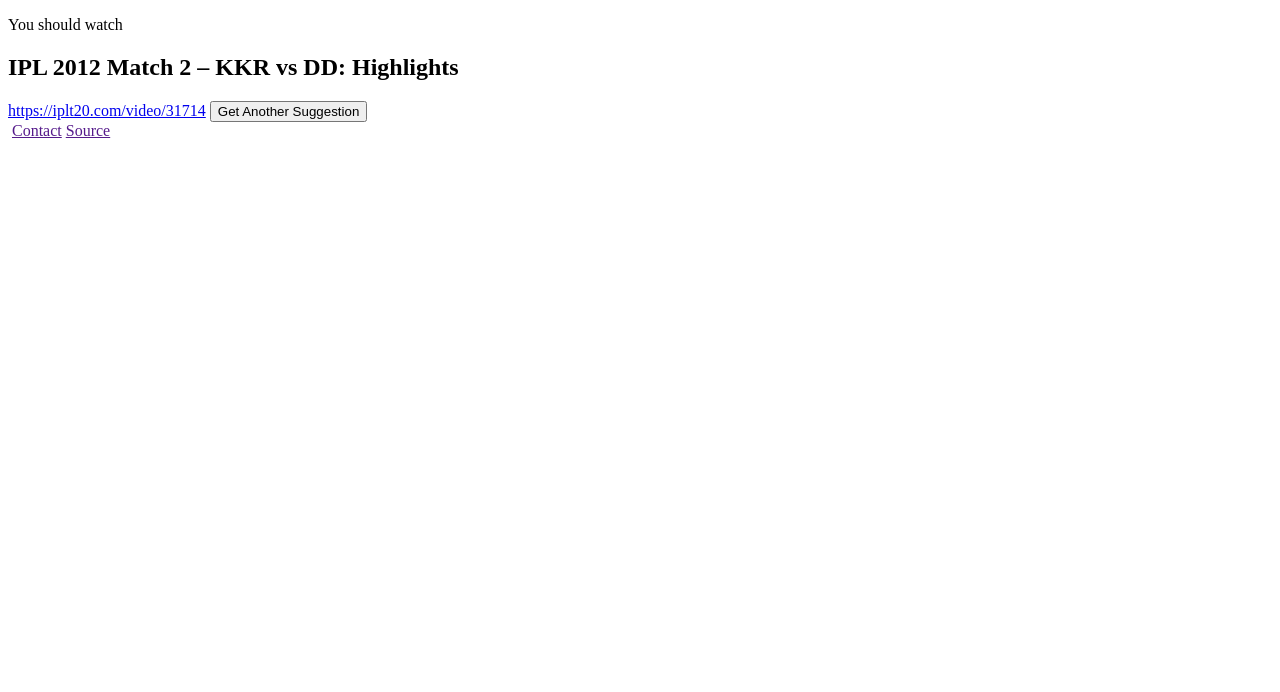
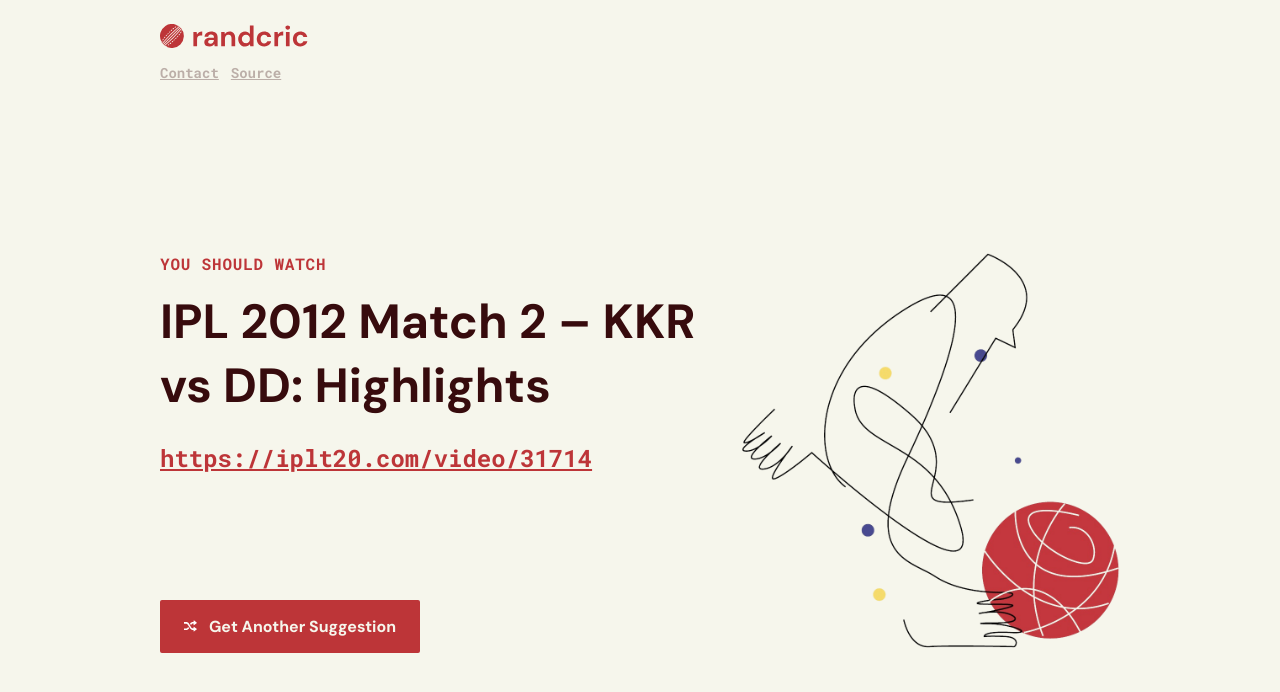
Before and after one commit to thelittlewonder/randcric, a plain HTML site: page index.html in a window 1280 px wide. Drawn offline with Linux system fonts and the light colour scheme.

Commit message:
update css

```diff
--- /dev/null
+++ b/index.css
@@ -0,0 +1,232 @@
+@import url("https://fonts.googleapis.com/css2?family=DM+Sans:wght@700&family=Roboto+Mono:wght@700&display=swap");
+html,
+body,
+div,
+span,
+applet,
+object,
+iframe,
+h1,
+h2,
+h3,
+h4,
+h5,
+h6,
+p,
+blockquote,
+pre,
+a,
+abbr,
+acronym,
+address,
+big,
+cite,
+code,
+del,
+dfn,
+em,
+img,
+ins,
+kbd,
+q,
+s,
+samp,
+small,
+strike,
+strong,
+sub,
+sup,
+tt,
+var,
+b,
+u,
+i,
+center,
+dl,
+dt,
+dd,
+ol,
+ul,
+li,
+fieldset,
+form,
+label,
+legend,
+table,
+caption,
+tbody,
+tfoot,
+thead,
+tr,
+th,
+td,
+article,
+aside,
+canvas,
+details,
+embed,
+figure,
+figcaption,
+footer,
+header,
+hgroup,
+menu,
+nav,
+output,
+ruby,
+section,
+summary,
+time,
+mark,
+audio,
+video {
+  margin: 0;
+  padding: 0;
+  border: 0;
+  font-size: 100%;
+  font: inherit;
+  vertical-align: baseline;
+}
+
+/* HTML5 display-role reset for older browsers */
+article,
+aside,
+details,
+figcaption,
+figure,
+footer,
+header,
+hgroup,
+menu,
+nav,
+section {
+  display: block;
+}
+
+body {
+  line-height: 1;
+}
+
+ol,
+ul {
+  list-style: none;
+}
+
+blockquote,
+q {
+  quotes: none;
+}
+
+blockquote:before,
+blockquote:after,
+q:before,
+q:after {
+  content: "";
+  content: none;
+}
+
+table {
+  border-collapse: collapse;
+  border-spacing: 0;
+}
+
+body {
+  background: #F6F6EC;
+  max-width: 960px;
+  margin: 0 auto;
+  position: relative;
+}
+body .main {
+  display: none;
+}
+body .main section {
+  position: absolute;
+  top: 50%;
+  transform: translateY(50%);
+  display: flex;
+}
+body .main section .match-info {
+  display: flex;
+  flex-direction: column;
+  justify-content: space-between;
+}
+body .main section .match-info p {
+  font-family: "Roboto Mono", monospace;
+  font-style: normal;
+  font-weight: bold;
+  font-size: 16px;
+  line-height: 21px;
+  letter-spacing: 0.05em;
+  text-transform: uppercase;
+  color: #BD3538;
+}
+body .main section .match-info h2 {
+  font-family: "DM Sans", sans-serif;
+  font-style: normal;
+  font-weight: bold;
+  font-size: 48px;
+  line-height: 64px;
+  color: #370B0D;
+  margin: 16px 0 24px 0;
+}
+body .main section .match-info a {
+  font-family: "Roboto Mono", monospace;
+  font-style: normal;
+  font-weight: bold;
+  font-size: 24px;
+  line-height: 32px;
+  color: #BD3538;
+  display: block;
+}
+body .main section .match-info button {
+  padding: 16px 24px;
+  background: #BD3538;
+  border-radius: 2px;
+  font-family: "DM Sans", sans-serif;
+  font-style: normal;
+  font-weight: bold;
+  font-size: 16px;
+  line-height: 21px;
+  color: #F6F6EC;
+  border: none;
+  transition: all 0.3s ease-in-out;
+}
+body .main section .match-info button .shuffleIcon {
+  height: 12px;
+  margin-right: 12px;
+  transition: all 0.5s ease-in-out;
+}
+body .main section .match-info button:focus {
+  outline: none;
+}
+body .main section .match-info button:hover {
+  cursor: pointer;
+  background: #b53336;
+}
+body .main section .match-info button:hover .shuffleIcon {
+  transform: rotate(180deg);
+}
+body .main section img {
+  max-height: 400px;
+}
+body .main footer {
+  display: flex;
+  flex-direction: column;
+  padding: 24px 0;
+}
+body .main footer a {
+  font-family: "Roboto Mono", monospace;
+  font-style: normal;
+  font-weight: bold;
+  font-size: 14px;
+  line-height: 18px;
+  color: #370B0D;
+  opacity: 0.3;
+  margin-right: 8px;
+}
+body .main footer img {
+  width: 148px;
+  margin-bottom: 16px;
+}
+
+/*# sourceMappingURL=index.css.map */
--- a/index.html
+++ b/index.html
@@ -10,27 +10,39 @@
     <meta http-equiv="X-UA-Compatible" content="IE=edge">
     <title></title>
     <meta name="description" content="">
-    <meta name="viewport" content="width=device-width, initial-scale=1">
-    <link rel="stylesheet" href="">
+    <meta name="viewport" content="width=device-width, initial-scale=1.0">
+    <link rel="stylesheet" href="index.css">
 </head>
 
 <body>
     <!--[if lt IE 7]>
             <p class="browsehappy">You are using an <strong>outdated</strong> browser. Please <a href="#">upgrade your browser</a> to improve your experience.</p>
         <![endif]-->
+    <div class="loader">
+        Loading...
+    </div>
+    <div class="main">
         <section>
+            <div class="match-info">
+                <div class="r0">
                     <p>You should watch</p>
                     <h2 id="matchTitle"></h2>
-        <a id="matchLink"></a>
-        <button id="reloadBtn"><img/>Get Another Suggestion</button>
+                    <a id="matchLink" target="_blank" rel="noopener noreferrer"></a>
+                </div>
+                <div class="r1">
+                    <button id="reloadBtn"><img src="shuffle.svg" class="shuffleIcon"/>Get Another Suggestion</button>
+                </div>
+            </div>
+            <img src="hero.png" />
         </section>
         <footer>
-        <img/>
+            <img src="randcric.svg" alt="Randcric" />
             <span>
-            <a href="">Contact</a>
-            <a href="">Source</a>
+                <a href="https://twitter.com/lilwonderspeaks" rel="noopener noreferrer">Contact</a>
+                <a href="https://repl.it/@thelittlewonder/randcric" rel="noopener noreferrer">Source</a>
             </span>
         </footer>
+    </div>
     <script src="index.js" async defer></script>
 </body>
 
--- a/index.js
+++ b/index.js
@@ -16,11 +16,15 @@
             matchTitle.innerHTML = randomMatch.title;
             matchLink.innerHTML = randomMatch.url
             matchLink.href = randomMatch.url
+
+            //hide the loader
+            document.getElementsByClassName('loader')[0].style.display = 'none';
+            document.getElementsByClassName('main')[0].style.display = 'block';
         });
 }
 
 loadMatch();
 
-document.getElementById('reloadBtn').addEventListener('click', function(){
+document.getElementById('reloadBtn').addEventListener('click', function () {
     loadMatch();
 })
```
Also changed, not shown: hero.png (added), randcric.svg (added), shuffle.svg (added), 1 other file. Lines whose indentation alone changed are shown as unchanged.
